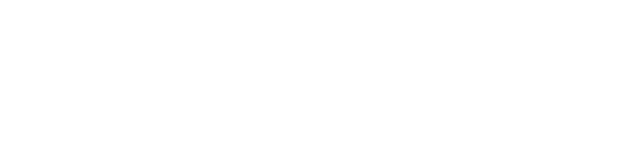
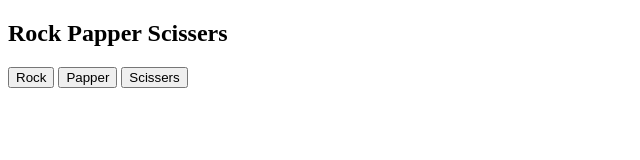
Before and after one commit to farbud/subscribe-button, a plain HTML site: page index.html in a window 1280 px wide. Shown: the whole page, without its empty margins (0-640 px from the left). Drawn offline with Linux system fonts and the light colour scheme.

Commit message:
rock-button

```diff
--- a/index.html
+++ b/index.html
@@ -1,15 +1,34 @@
 <!DOCTYPE html>
 <html lang="en">
+
 <head>
     <meta charset="UTF-8">
     <meta name="viewport" content="width=device-width, initial-scale=1.0">
     <title>Rock Paper Scissers</title>
 </head>
+
 <body>
 
+    <h2>Rock Papper Scissers</h2>
+    <button onclick="
+        const randomNumber = Math.random()
+
+        if (randomNumber >= 0 && randomNumber < 1/3 ){
+            console.log('Rock')
+        }else if(randomNumber >=1/3 && randomNumber < 2/3){
+            console.log('Papper')
+        }else if ( randomNumber >= 2/3 && randomNumber < 1){
+            console.log('Scissers')
+        }
+
+    ">Rock</button>
+
+    <button>Papper</button>
+    <button>Scissers</button>
     <script>
 
     </script>
 
 </body>
+
 </html>
```
